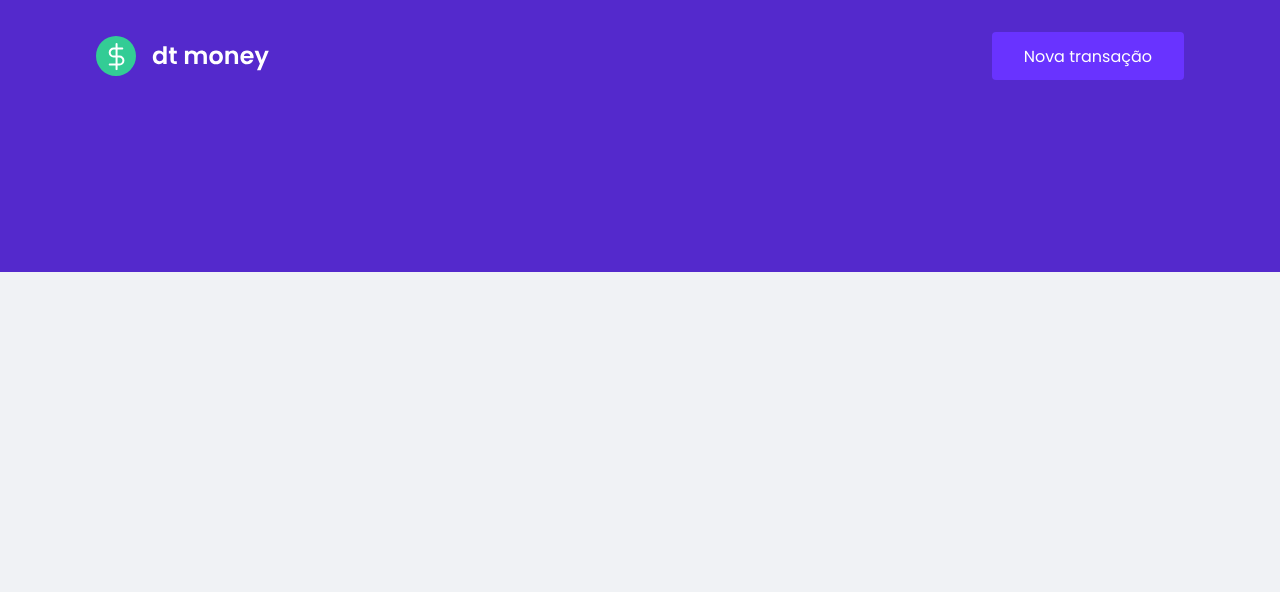
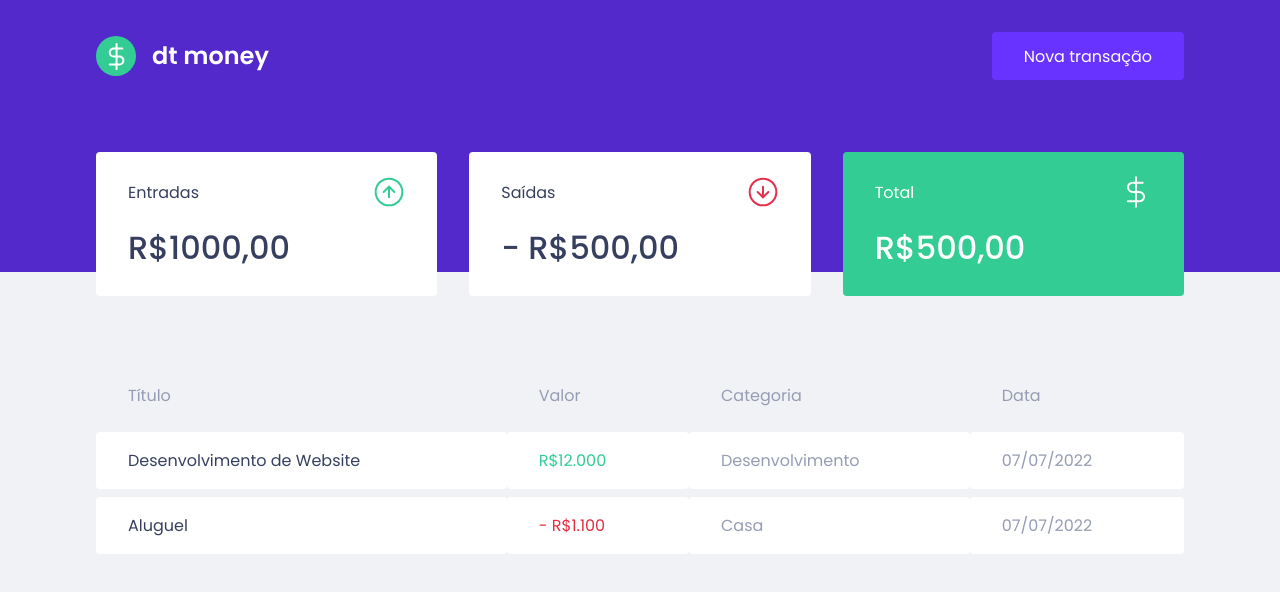
Before and after one commit to GabrielCamargoL/dtmoney, a React (Create React App) app: page / in a window 1280 px wide. Shown: the top 592 px of the page. Built offline with nearby package versions, Linux system fonts and the light colour scheme.

Commit message:
create summary & transactionTable in Dashboard

```diff
--- a/public/index.html
+++ b/public/index.html
@@ -10,7 +10,7 @@
 
   <link rel="shortcut icon" href="favicon.png" type="image/png">
 
-  <link href="https://fonts.googleapis.com/css2?family=Poppins:wght@400;600&display=swap" rel="stylesheet">
+  <link href="https://fonts.googleapis.com/css2?family=Poppins:wght@400;500;600&display=swap" rel="stylesheet">
 
   <title>DTMoney</title>
 </head>
--- a/src/App.tsx
+++ b/src/App.tsx
@@ -1,4 +1,5 @@
 import { GlobalStyle } from "./assets/styles/global";
+import { DashBoard } from "./components/Dashboard";
 import { Header } from "./components/Header";
 
 
@@ -7,6 +8,7 @@
   return (
     <>
       <Header />
+      <DashBoard />
       <GlobalStyle />
     </>
   );
--- a/src/assets/styles/global.ts
+++ b/src/assets/styles/global.ts
@@ -2,8 +2,8 @@
 
 export const GlobalStyle = createGlobalStyle`
   :root {
-    --background: #F0f2f5;
     --red: #e52e40;
+    --green: #33cc95;
     --blue: #5429cc;
 
     --blue-light: #6933ff;
@@ -11,6 +11,7 @@
     --text-title: #363f5f;
     --text-body: #969cb3;
 
+    --background: #F0f2f5;
     --shape: #FFFFFf;
   }
 
--- /dev/null
+++ b/src/components/Dashboard/index.tsx
@@ -0,0 +1,14 @@
+import { Summary } from '../Summary';
+import { TransactionTable } from '../TransactionsTable';
+import { Container } from './styles';
+
+export function DashBoard() {
+  return (
+    <>
+      <Container>
+        <Summary />
+        <TransactionTable />
+      </Container>
+    </>
+  )
+}
--- /dev/null
+++ b/src/components/Dashboard/styles.ts
@@ -0,0 +1,7 @@
+import styled from "styled-components";
+
+export const Container = styled.main`
+  max-width: 1120px;
+  margin:0 auto;
+  padding: 2.5rem 1rem;
+`;
--- /dev/null
+++ b/src/components/Summary/index.tsx
@@ -0,0 +1,37 @@
+import incomeImg from '../../assets/income.svg';
+import totalImg from '../../assets/total.svg';
+import outcomeImg from '../../assets/outcome.svg';
+import { Container } from './styles';
+
+export function Summary() {
+  return (
+    <>
+      <Container>
+        <div>
+          <header>
+            <p>Entradas</p>
+            <img src={incomeImg} alt='Entradas' />
+          </header>
+          <strong>R$1000,00</strong>
+        </div>
+
+        <div>
+          <header>
+            <p>Saídas</p>
+            <img src={outcomeImg} alt='Saídas' />
+          </header>
+          <strong>- R$500,00</strong>
+        </div>
+
+
+        <div className='highlight-background'>
+          <header>
+            <p>Total</p>
+            <img src={totalImg} alt='Total' />
+          </header>
+          <strong>R$500,00</strong>
+        </div>
+      </Container>
+    </>
+  )
+}
--- /dev/null
+++ b/src/components/Summary/styles.ts
@@ -0,0 +1,34 @@
+import styled from "styled-components";
+
+export const Container = styled.div`
+  display: grid;
+  grid-template-columns: repeat(3, 1fr);
+  gap: 2rem;
+  margin-top: -10rem;
+
+  div {
+    background: var(--shape);
+    padding: 1.5rem 2rem;
+    border-radius: 0.25rem;
+    color: var(--text-title);
+
+    header {
+      display: flex;
+      align-items: center;
+      justify-content: space-between;
+    }
+
+    strong {
+      display: block;
+      margin-top: 1rem;
+      font-size: 2rem;
+      font-weight: 500;
+      line-height: 3rem;
+    }
+
+    &.highlight-background {
+      background: var(--green);
+      color: #fff;
+    }
+  }
+`;
--- /dev/null
+++ b/src/components/TransactionsTable/index.tsx
@@ -0,0 +1,34 @@
+import { Container } from "./styles";
+
+export function TransactionTable() {
+  return (
+    <Container>
+      <table>
+        <thead>
+          <tr>
+            <th>Título</th>
+            <th>Valor</th>
+            <th>Categoria</th>
+            <th>Data</th>
+          </tr>
+        </thead>
+
+        <tbody>
+          <tr>
+            <td>Desenvolvimento de Website</td>
+            <td className="deposit">R$12.000</td>
+            <td>Desenvolvimento</td>
+            <td>07/07/2022</td>
+          </tr>
+
+          <tr>
+            <td>Aluguel</td>
+            <td className="withdraw">- R$1.100</td>
+            <td>Casa</td>
+            <td>07/07/2022</td>
+          </tr>
+        </tbody>
+      </table>
+    </Container>
+  )
+}
--- /dev/null
+++ b/src/components/TransactionsTable/styles.ts
@@ -0,0 +1,38 @@
+import styled from "styled-components";
+
+export const Container = styled.div`
+  margin-top: 4rem;
+
+  table {
+    width: 100%;
+    border-spacing: 0 0.5rem;
+
+    th {
+      color: var(--text-body);
+      font-weight: 400;
+      padding: 1rem 2rem;
+      text-align: left;
+      line-height: 1.5rem;
+    }
+
+    td {
+      padding: 1rem 2rem;
+      border: 0;
+      background: var(--shape);
+      color: var(--text-body);
+      border-radius: 0.25rem;
+
+      &:first-child {
+        color: var(--text-title);
+      }
+
+      &.deposit {
+        color: var(--green);
+      }
+
+      &.withdraw {
+        color: var(--red);
+      }
+    }
+  }
+`;
```
